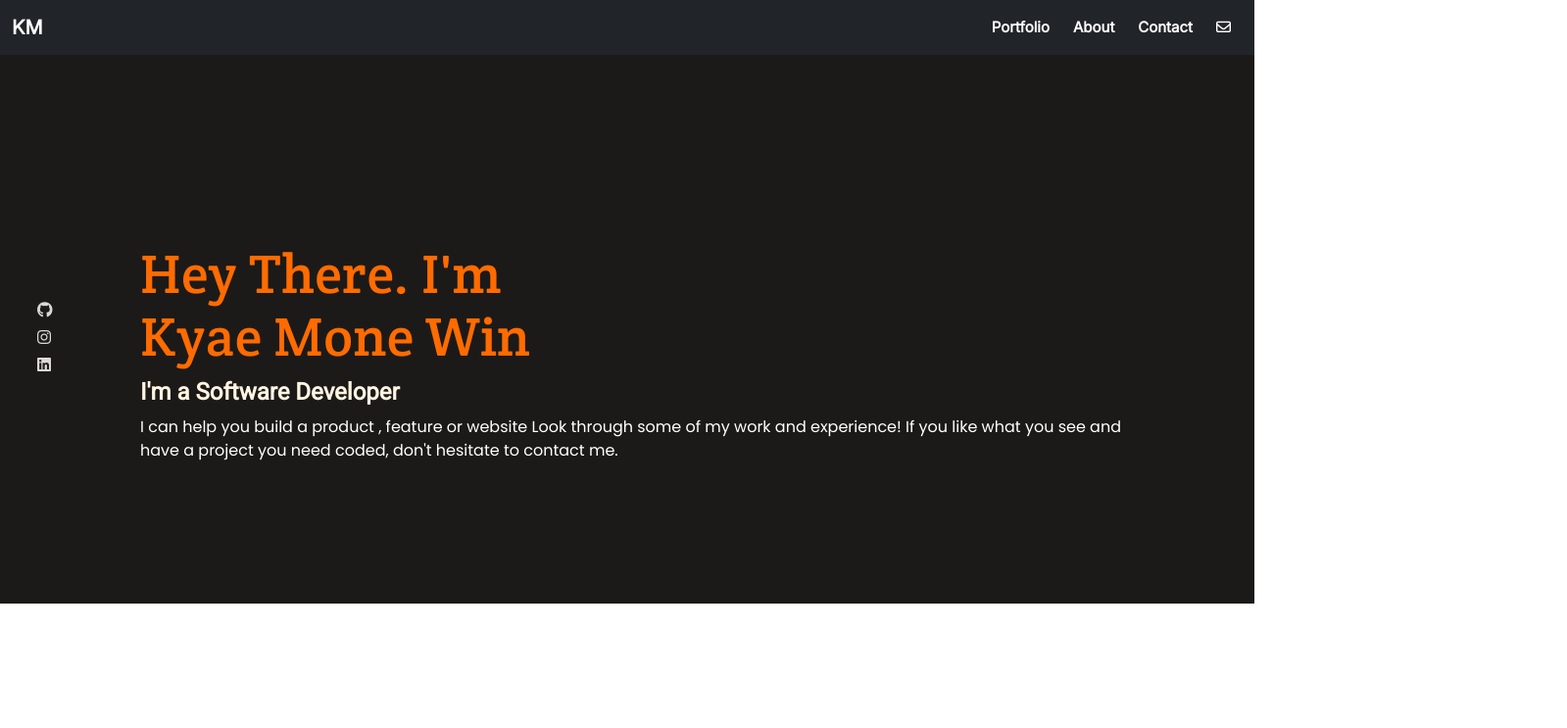
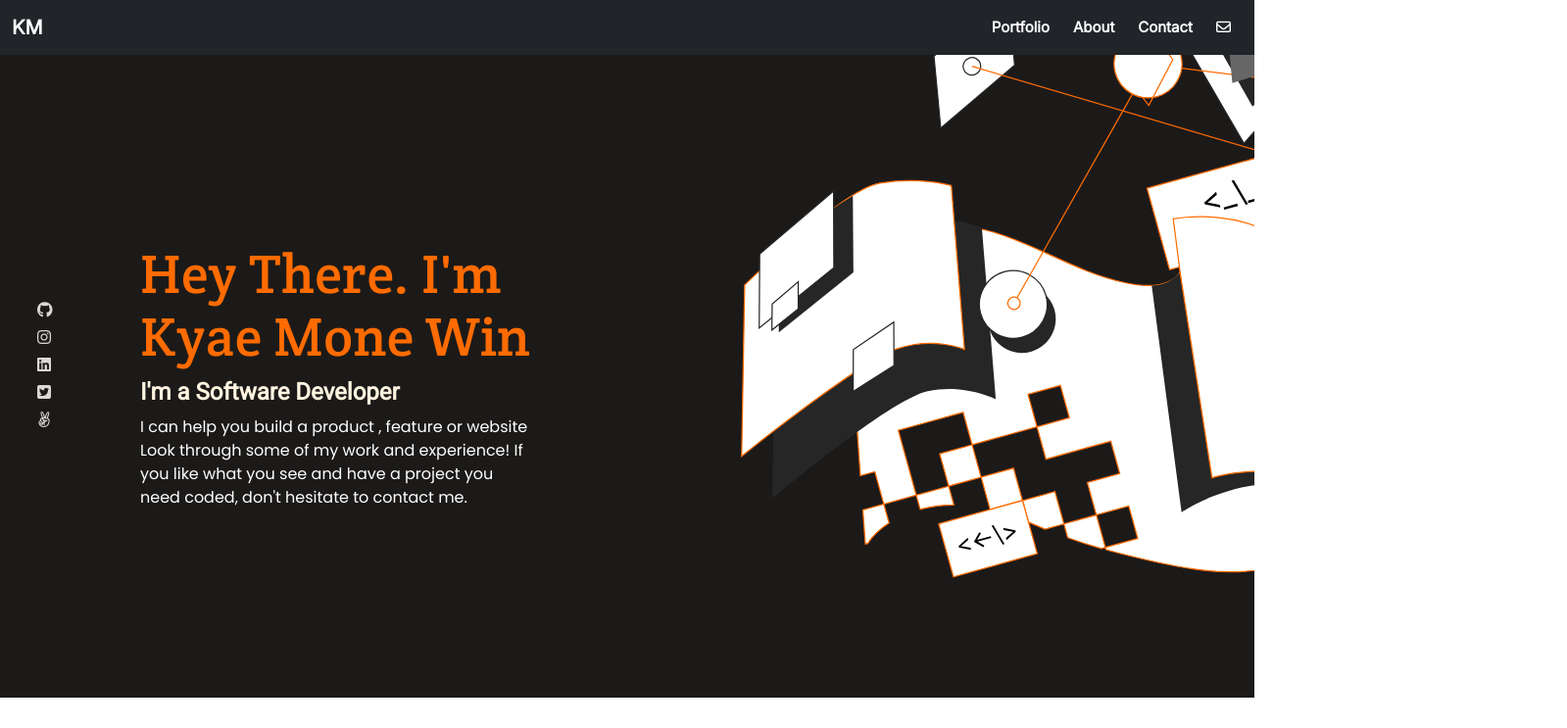
Before and after one commit to K-mone/mobile-setup-portfolio, a website: page index.html in a window 1280 px wide. Shown: the top 743 px of the page at 98% size, 1599 px wide, since content can reach past the window. Drawn offline with nearby package versions, Linux system fonts and the light colour scheme.

Commit message:
Update the design

```diff
--- a/index.html
+++ b/index.html
@@ -83,6 +83,8 @@
               rel="noopener"
               ><i class="fa-brands fa-linkedin"></i
             ></a>
+            <a href="#"><i class="fa-brands fa-square-twitter"></i></a>
+            <a href="#"><i class="fa-brands fa-angellist"></i></a>
           </div>
         </footer>
       </div>
--- a/style.css
+++ b/style.css
@@ -319,12 +319,18 @@
     gap: 10px;
   }
 
+  .about-me {
+    display: inline-flex;
+    flex-direction: column;
+    align-items: left;
+    gap: 24px;
+  }
+
   .left-content {
     width: 50%;
   }
 
-  p {
-    position: absolute;
+  .left-content p {
     left: auto;
     width: 80%;
   }
@@ -344,6 +350,9 @@
   }
 
   .about-me {
+    background-image: url(photos/Illustration-header.svg);
+    background-repeat: no-repeat;
+    background-position: right bottom;
     display: flex;
     position: relative;
     padding: 192px 143px;
```
